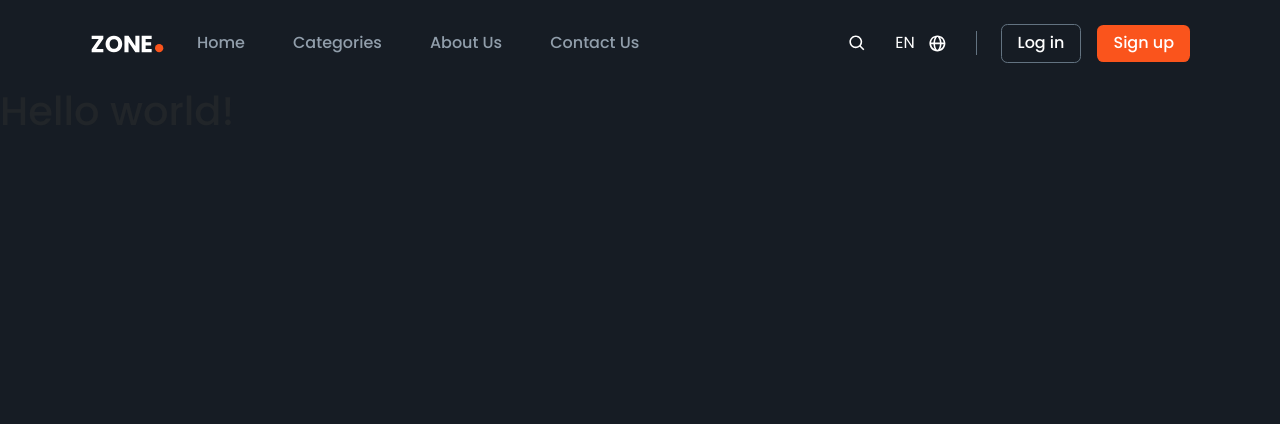
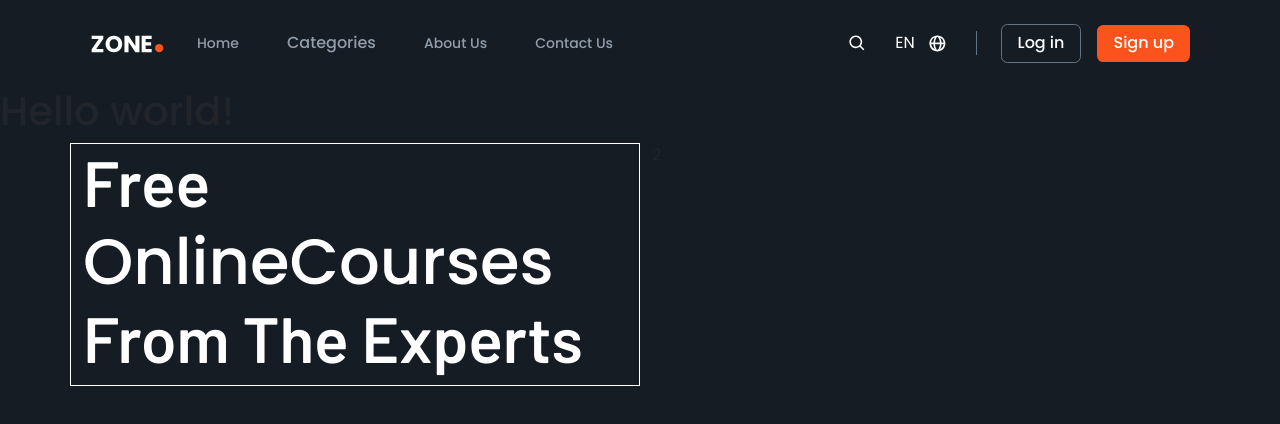
Before and after one commit to Khirod8908/nextjs_Static_Path, a Next.js app: page / in a window 1280 px wide. Shown: the top 424 px of the page. Built offline with nearby package versions, Linux system fonts and the light colour scheme.

Commit message:
4 files modified, 3 added

```diff
--- a/components/header/Header.js
+++ b/components/header/Header.js
@@ -6,7 +6,6 @@ import { BiSearch, BiMenu, BiX } from 'react-icons/bi';
 import Button, { BtnOutline } from '../../UI/Buttons/Button';
 import DropDown from '../dropdown/Dropdown';
 import SearchBox from '../searchbox/SearchBox';
-import Backdrop from '../../UI/Backdrop/Backdrop';
 
 export default () => {
   const [searchBox, showSearchBox] = useState(false);
--- /dev/null
+++ b/components/hero/Hero.js
@@ -0,0 +1,16 @@
+import classes from './hero.module.css';
+export default () => {
+  return (
+    <div className="container">
+      <div className="row">
+        <div className={`col-xl-6 ${classes.hero_info}`}>
+          <h1 className={classes.hero_title}>
+            Free <span> Online</span>
+            <span>Courses</span> From The Experts
+          </h1>
+        </div>
+        <div className="col-xl-6">2</div>
+      </div>
+    </div>
+  );
+};
--- /dev/null
+++ b/components/hero/hero.module.css
@@ -0,0 +1,10 @@
+@import url('https://fonts.googleapis.com/css2?family=Barlow:wght@600;700&display=swap');
+.hero_info {
+  border: 1px solid white;
+}
+
+.hero_info h1 {
+  font-family: 'Barlow', sans-serif !important;
+  font-size: var(--title);
+  color: var(--white);
+}
--- /dev/null
+++ b/layout/Layout.js
@@ -0,0 +1,10 @@
+import Header from '../components/header/Header';
+
+export default (props) => {
+  return (
+    <>
+      <Header />
+      <main> {props.children} </main>
+    </>
+  );
+};
--- a/pages/_app.js
+++ b/pages/_app.js
@@ -1,8 +1,13 @@
 import '../styles/globals.css';
 import 'bootstrap/dist/css/bootstrap.min.css';
+import Layout from '../layout/Layout';
 
 function MyApp({ Component, pageProps }) {
-  return <Component {...pageProps} />;
+  return (
+    <Layout>
+      <Component {...pageProps} />
+    </Layout>
+  );
 }
 
 export default MyApp;
--- a/pages/index.js
+++ b/pages/index.js
@@ -1,5 +1,5 @@
 import Link from 'next/link';
-import Header from '../components/header/Header';
+import Hero from '../components/hero/Hero';
 
 export default function Home() {
   // console.log(data.length);
@@ -10,8 +10,8 @@ export default function Home() {
   // };
   return (
     <div>
-      <Header />
       <h1>Hello world!</h1>
+      <Hero />
       {/* {data.map((e, i) => {
         return (
           <div style={style}>
--- a/styles/globals.css
+++ b/styles/globals.css
@@ -23,6 +23,9 @@
   --black-600: #2f3944;
 
   --round-border: 0.4rem;
+
+  --title: 64px;
+  --caption: 14px;
 }
 
 html,
@@ -40,6 +43,7 @@ body {
 a {
   color: inherit;
   text-decoration: none !important;
+  font-size: var(--caption);
 }
 
 li {
```
